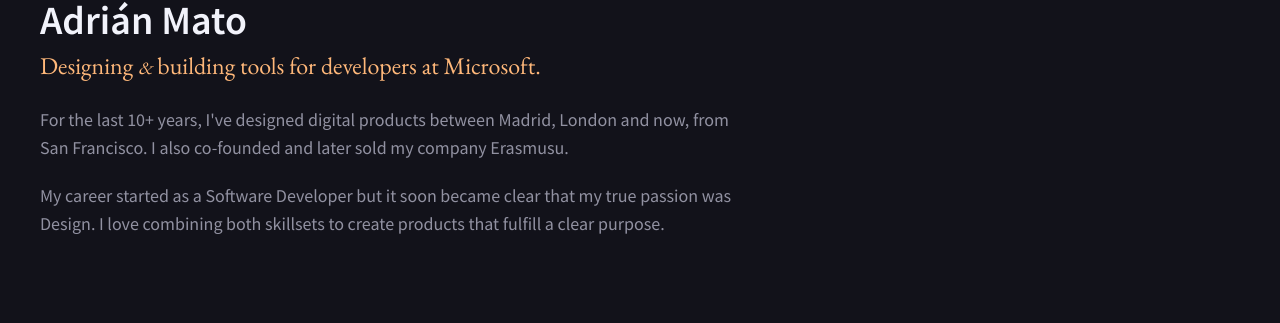
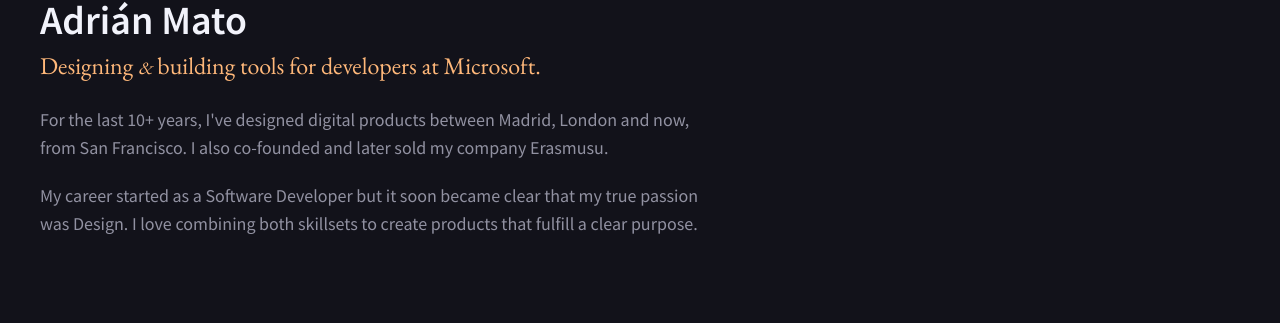
Before and after one commit to adrianmg/adrianmg.github.io, a Jekyll site: the page built from index.md, in a window 1280 px wide. Shown: the part 269-592 px from the top of the page. Built offline with Jekyll 4.4.1, drawn with Linux system fonts in a browser that asks for light colours.

Commit message:
update CSS: max width adjusted

```diff
--- a/_sass/res/_layout.scss
+++ b/_sass/res/_layout.scss
@@ -40,7 +40,7 @@
 }
 
 .home-intro-bio-desc {
-  max-width: 72rem;
+  max-width: 66rem;
   // @todo: mediaquery required to avoid overlapping
   bottom: 1.5vh;
   position: relative;
```
